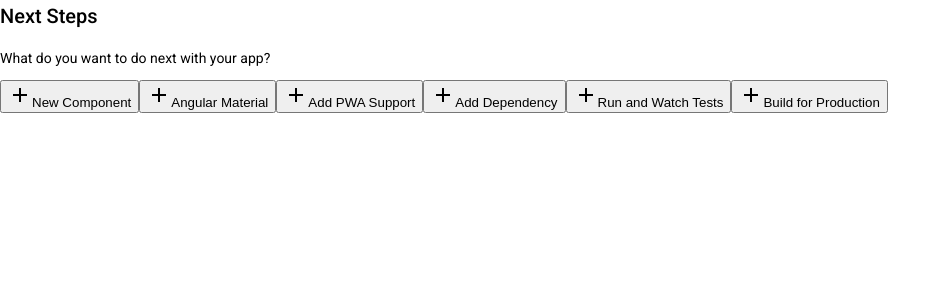
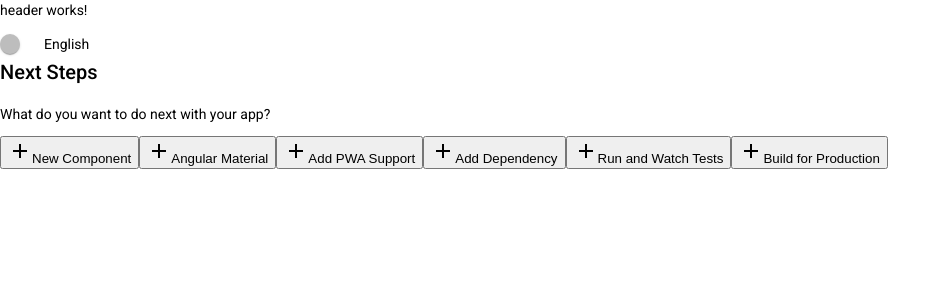
Before and after one commit to Uladziby/ProjectManagerApp, an Angular app in the folder project-management-app/: page / in a window 1280 px wide. Shown: the top 300 px of the page, without its empty margins (0-951 px from the left). Built offline with nearby package versions, Linux system fonts and the light colour scheme.

Commit message:
feat : add header component

```diff
--- a/project-management-app/src/app/app.component.html
+++ b/project-management-app/src/app/app.component.html
@@ -1,4 +1,7 @@
+
   <!-- Next Steps -->
+  <app-header></app-header>
+
   <h2>Next Steps</h2>
   <p>What do you want to do next with your app?</p>
 
--- a/project-management-app/src/app/app.module.ts
+++ b/project-management-app/src/app/app.module.ts
@@ -4,6 +4,7 @@ import { BrowserModule } from '@angular/platform-browser';
 import { AppRoutingModule } from './app-routing.module';
 import { AppComponent } from './app.component';
 import { BrowserAnimationsModule } from '@angular/platform-browser/animations';
+import { CoreModule } from './core/core.module';
 
 @NgModule({
   declarations: [
@@ -11,6 +12,7 @@ import { BrowserAnimationsModule } from '@angular/platform-browser/animations';
   ],
   imports: [
     BrowserModule,
+    CoreModule,
     AppRoutingModule,
     BrowserAnimationsModule
   ],
--- /dev/null
+++ b/project-management-app/src/app/core/components/header/header.component.html
@@ -0,0 +1,5 @@
+<p>header works!</p>
+<header>
+<mat-slide-toggle [(ngModel)]="slideToggle"(change)="OnChangeLang()">{{this.lang}} </mat-slide-toggle>
+
+</header>
--- /dev/null
+++ b/project-management-app/src/app/core/components/header/header.component.ts
@@ -0,0 +1,21 @@
+import { Component, OnChanges, OnInit, SimpleChanges } from '@angular/core';
+
+@Component({
+  selector: 'app-header',
+  templateUrl: './header.component.html',
+  styleUrls: ['./header.component.scss']
+})
+export class HeaderComponent implements OnInit{
+  public slideToggle : boolean = false;
+  public lang: string ="English";
+
+  constructor() { }
+  ngOnInit(): void {
+  }
+
+
+  OnChangeLang(): void {
+    this.slideToggle===true? this.lang='Russia':this.lang='English';
+  }
+
+}
--- a/project-management-app/src/app/core/core.module.ts
+++ b/project-management-app/src/app/core/core.module.ts
@@ -1,12 +1,35 @@
 import { NgModule } from '@angular/core';
 import { CommonModule } from '@angular/common';
+import { HeaderComponent } from './components/header/header.component';
+import { MatToolbarModule } from '@angular/material/toolbar';
+import { MatInputModule } from '@angular/material/input';
+import { MatButtonModule } from '@angular/material/button';
+import { MatCardModule } from '@angular/material/card';
+import { MatFormFieldModule } from '@angular/material/form-field';
+import {MatSlideToggleModule} from '@angular/material/slide-toggle';
+import { FormsModule } from '@angular/forms';
 
 
+const materialModules = [
+  MatToolbarModule,
+  MatButtonModule,
+  MatCardModule,
+  MatFormFieldModule,
+  MatInputModule,
+  MatSlideToggleModule,
+];
 
 @NgModule({
-  declarations: [],
+  declarations: [
+    HeaderComponent
+  ],
+  exports:[
+    HeaderComponent
+  ],
   imports: [
-    CommonModule
+    CommonModule,
+    ...materialModules,
+    FormsModule,
   ]
 })
 export class CoreModule { }
```
Also changed, not shown: project-management-app/src/app/core/components/header/header.component.scss (added), 1 other file (tests, documents, lock files or other folders).
